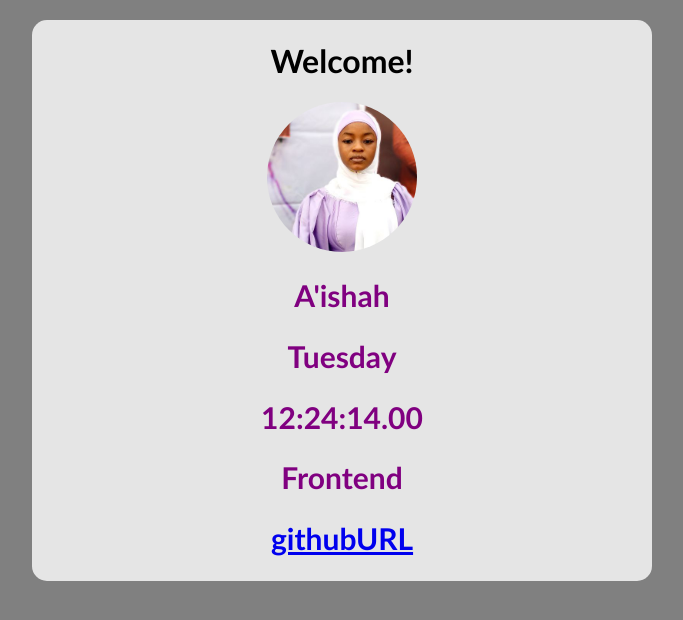
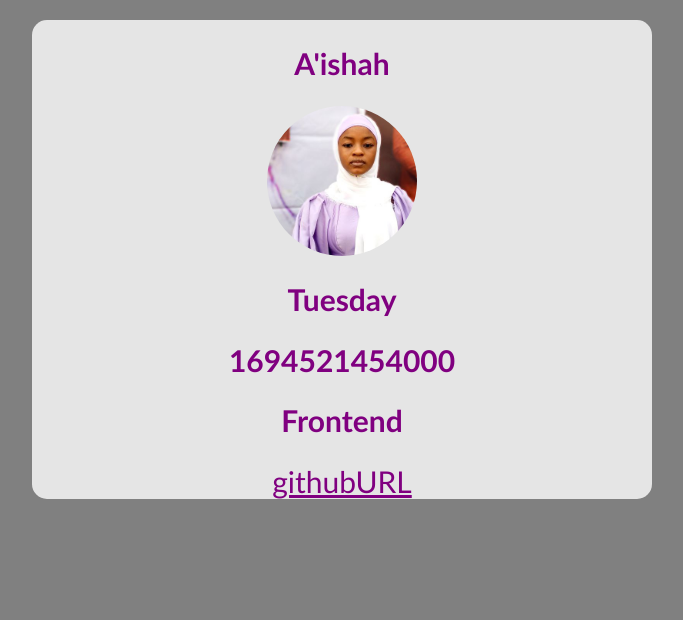
Before and after one commit to Ishahtech/hng-stage-one-, a plain HTML site: page index.html in a window 1280 px wide. Shown: the whole page, without its empty margins (298-981 px from the left). Drawn offline with Linux system fonts and the light colour scheme.

Commit message:
make this work

```diff
--- a/index.html
+++ b/index.html
@@ -16,10 +16,11 @@
         <main>
             <div >
                 <!--Display Picture-->
-                <h1 >Welcome!</h1>
+
+                <h2 data-testid="slackDisplayName">A'ishah</h2>
             <img data-testid="slackDisplayImage" src="/images/ishah.jpg" alt="A'ishah" >
            <!--Slack Username-->
-           <h2 data-testid="slackDisplayName">A'ishah</h2>
+
 
             <!--Current Day of the Week-->
             <h2 data-testid="currentDayOfTheWeek"></h2>
@@ -31,7 +32,7 @@
             <h2 data-testid="myTrack"> Frontend</h2>
 
            <!---GitHub URL -->
-           <h2><a data-testid="githubURL" href="https://github.com/Ishahtech/hng-stage-one-.git" target="_blank">githubURL</a></h2>
+           <a data-testid="githubURL" href="https://github.com/Ishahtech/hng-stage-one-.git" target="_blank">githubURL</a>
 
             <script src="/script.js"></script>
             </div>
--- a/script.js
+++ b/script.js
@@ -1,25 +1,18 @@
-function padZero(num) {
-    return num < 10 ? "0" + num : num;
-}
-
 function updateCurrentUTCTime() {
     const currentUTCDate = new Date();
-    const hours = padZero(currentUTCDate.getUTCHours());
-    const minutes = padZero(currentUTCDate.getUTCMinutes());
-    const seconds = padZero(currentUTCDate.getUTCSeconds());
-    const milliseconds = padZero(currentUTCDate.getUTCMilliseconds());
-
+    const currentUTCTimeInMilliseconds = currentUTCDate.getTime();
     const element = document.querySelector('[data-testid="currentUTCTime"]');
     if (element) {
-        element.textContent = ` ${hours}:${minutes}:${seconds}.${milliseconds}`;
+        element.textContent = ` ${currentUTCTimeInMilliseconds}`;
     }
 }
 
-
 document.addEventListener('DOMContentLoaded', () => {
     updateCurrentUTCTime();
-    setInterval(updateCurrentUTCTime, 1);
+    setInterval(updateCurrentUTCTime, 1000);
 });
+
+
 
 function getCurrentDayOfWeek() {
     const daysOfWeek = ['Sunday', 'Monday', 'Tuesday', 'Wednesday', 'Thursday', 'Friday', 'Saturday'];
--- a/styles.css
+++ b/styles.css
@@ -27,7 +27,7 @@ img{
     object-fit: cover;
 }
 
-h2{
+h2, a{
     color: purple;
     font-size: 30px;
 }
```
